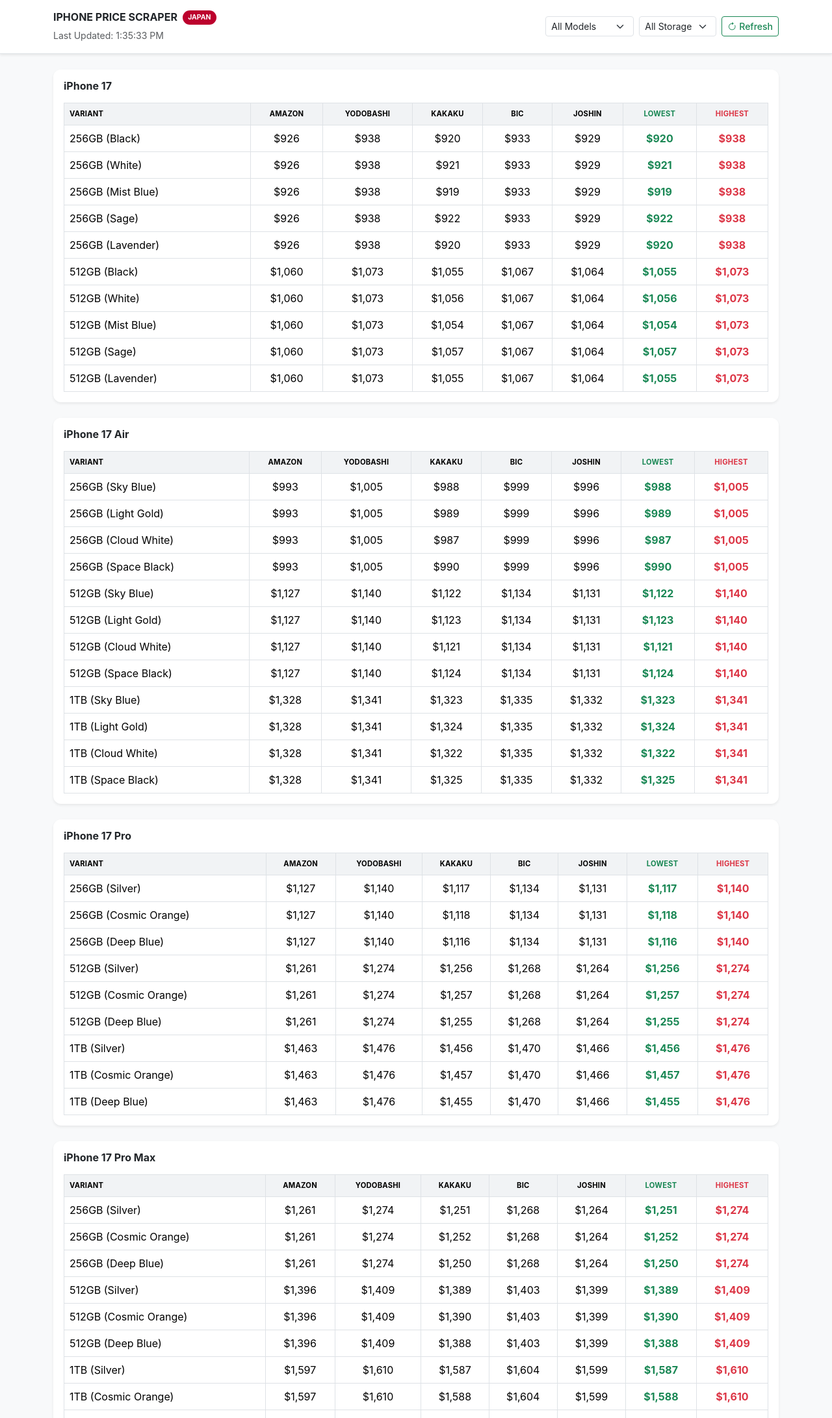
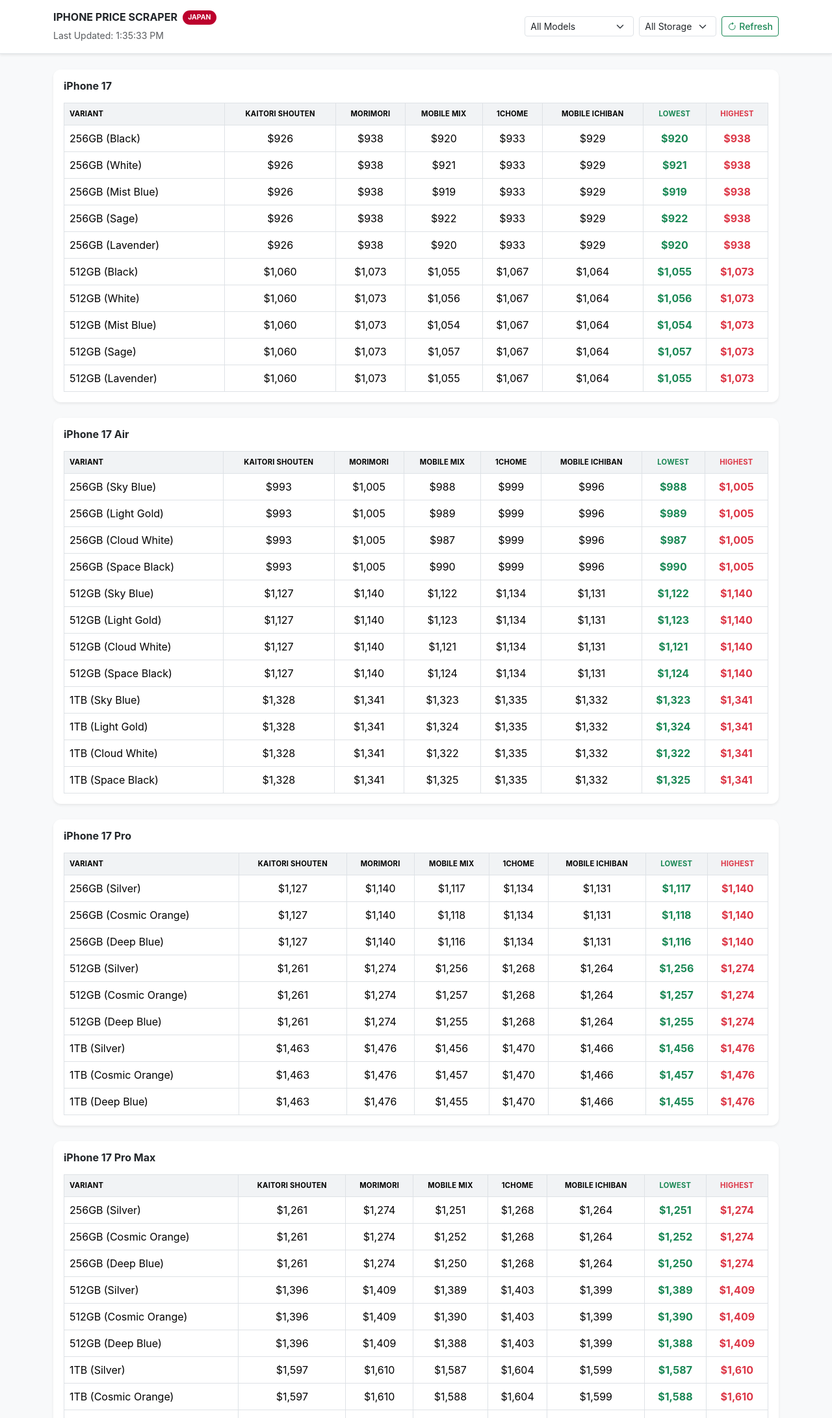
Before and after one commit to RahulShah0810/JapanIPhonePrices, a plain HTML site: page index.html in a window 1280 px wide. Shown: the top 2182 px of the page at 65% size. Drawn offline with nearby package versions, Linux system fonts and the light colour scheme.

Commit message:
updated the price and data and website names

```diff
--- a/index.html
+++ b/index.html
@@ -36,7 +36,7 @@
           <option value="iphone17">iPhone 17</option>
           <option value="iphone17air">iPhone 17 Air</option>
           <option value="iphone17pro">iPhone 17 Pro</option>
-          <option value="iphone17promax">Pro Max</option>
+          <option value="iphone17promax">iPhone 17 Pro Max</option>
         </select>
         <select class="form-select form-select-sm w-auto" id="ddStorage" onchange="applyFilters()">
           <option value="all">All Storage</option>
@@ -62,7 +62,7 @@
         <thead>
           <tr class="text-muted">
             <th class="text-start" style="min-width:180px">Variant</th>
-            <th>Amazon</th><th>Yodobashi</th><th>Kakaku</th><th>Bic</th><th>Joshin</th>
+            <th>Kaitori Shouten</th><th>Morimori</th><th>Mobile Mix</th><th>1chome</th><th>Mobile Ichiban</th>
             <th class="text-success">Lowest</th><th class="text-danger">Highest</th>
           </tr>
         </thead>
@@ -89,7 +89,7 @@
         <thead>
           <tr class="text-muted">
             <th class="text-start">Variant</th>
-            <th>Amazon</th><th>Yodobashi</th><th>Kakaku</th><th>Bic</th><th>Joshin</th>
+            <th>Kaitori Shouten</th><th>Morimori</th><th>Mobile Mix</th><th>1chome</th><th>Mobile Ichiban</th>
             <th class="text-success">Lowest</th><th class="text-danger">Highest</th>
           </tr>
         </thead>
@@ -118,7 +118,7 @@
         <thead>
           <tr class="text-muted">
             <th class="text-start">Variant</th>
-            <th>Amazon</th><th>Yodobashi</th><th>Kakaku</th><th>Bic</th><th>Joshin</th>
+            <th>Kaitori Shouten</th><th>Morimori</th><th>Mobile Mix</th><th>1chome</th><th>Mobile Ichiban</th>
             <th class="text-success">Lowest</th><th class="text-danger">Highest</th>
           </tr>
         </thead>
@@ -144,7 +144,7 @@
         <thead>
           <tr class="text-muted">
             <th class="text-start">Variant</th>
-            <th>Amazon</th><th>Yodobashi</th><th>Kakaku</th><th>Bic</th><th>Joshin</th>
+            <th>Kaitori Shouten</th><th>Morimori</th><th>Mobile Mix</th><th>1chome</th><th>Mobile Ichiban</th>
             <th class="text-success">Lowest</th><th class="text-danger">Highest</th>
           </tr>
         </thead>
```
